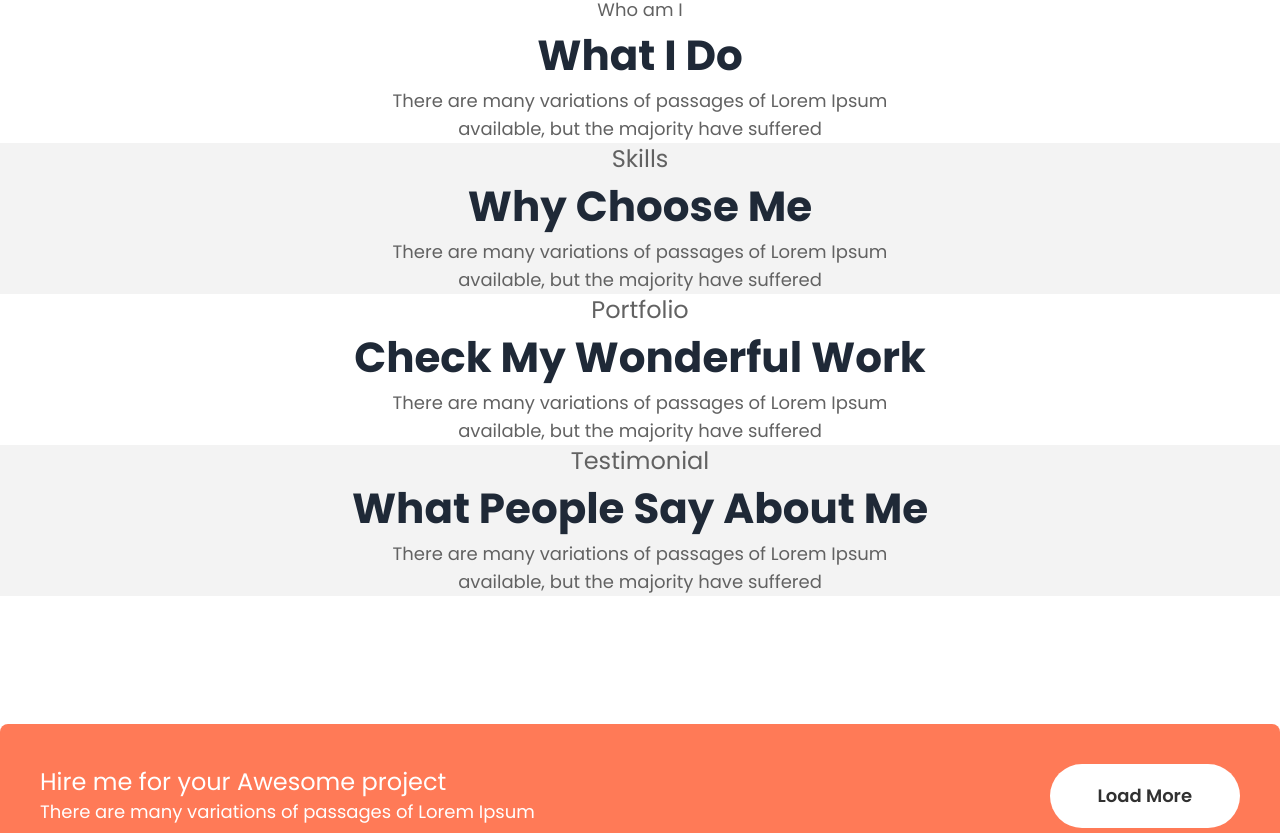
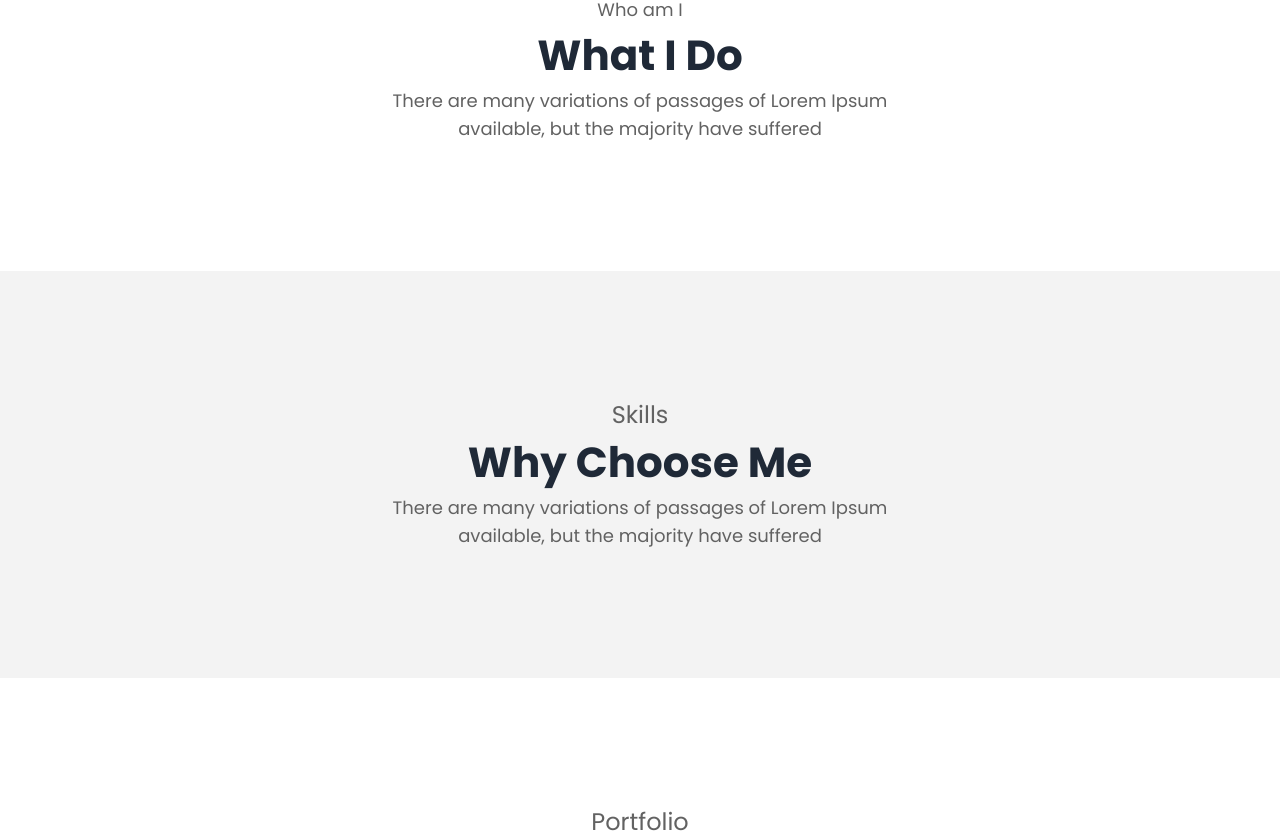
Before and after one commit to hasiburdev/hasiburdev.github.io, a Next.js app: page / in a window 1280 px wide. Shown: the part 1514-2347 px from the top of the page. Built offline with nearby package versions, Linux system fonts and the light colour scheme.

Commit message:
Add spacing

```diff
--- a/components/my-work.tsx
+++ b/components/my-work.tsx
@@ -3,7 +3,7 @@ import Text from "./base/text";
 
 const MyWorks = () => {
   return (
-    <div>
+    <div className="container my-32">
       <div className="text-center">
         <Text text="Who am I" />
         <Heading text="What I Do" />
--- a/components/portfolio.tsx
+++ b/components/portfolio.tsx
@@ -3,7 +3,7 @@ import Text from "./base/text";
 
 const Portfolio = () => {
   return (
-    <div className="container">
+    <div className="container my-32">
       <div className="text-center">
         <Text text="Portfolio" size={"large"} />
         <Heading text="Check My Wonderful Work" />
--- a/components/skills.tsx
+++ b/components/skills.tsx
@@ -3,8 +3,8 @@ import Text from "./base/text";
 
 const Skills = () => {
   return (
-    <div className="bg-offwhite">
-      <div className="container">
+    <div className="bg-offwhite py-32">
+      <div className="container ">
         <div className="text-center">
           <Text text="Skills" size={"large"} />
           <Heading text="Why Choose Me" />
--- a/components/testimonial.tsx
+++ b/components/testimonial.tsx
@@ -3,7 +3,7 @@ import Text from "./base/text";
 
 const Testimonial = () => {
   return (
-    <div className="bg-offwhite">
+    <div className="bg-offwhite py-32">
       <div className="container">
         <div className="text-center">
           <Text text="Testimonial" size={"large"} />
```
